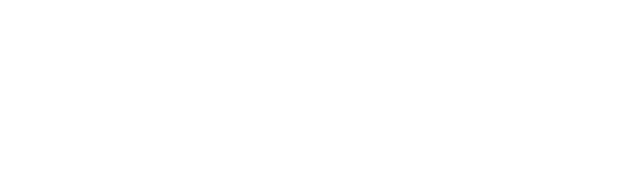
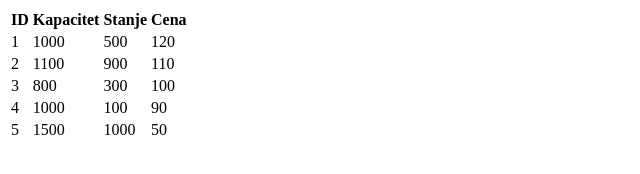
Before and after one commit to vid4n/RxJsProjekat, a website built with webpack: page index.html in a window 1280 px wide. Shown: the whole page, without its empty margins (0-640 px from the left). Built offline with nearby package versions, Linux system fonts and the light colour scheme.

Commit message:
Klasa Stanica doradjena

```diff
--- a/src/index.js
+++ b/src/index.js
@@ -1 +1,38 @@
+import { Stanica } from "./models/Stanica.js";
+
+let stanice = new Array();
+stanice.push(new Stanica (1, 1000, 500, 120));
+stanice.push(new Stanica (2, 1100, 900, 110));
+stanice.push(new Stanica (3, 800, 300, 100));
+stanice.push(new Stanica (4, 1000, 100, 90));
+stanice.push(new Stanica (5, 1500, 1000, 50));
+
+crtajTabeluStanica(document.body);
+
+
+function crtajTabeluStanica(host){
+
+    const tabelaStanica = document.createElement("table");
+
+    host.appendChild(tabelaStanica);
+
+    let kolone = ["ID", "Kapacitet", "Stanje", "Cena"];
+
+    const hederTabele = document.createElement("tr");
+
+    kolone.forEach(el => {
+        const kolona = document.createElement("th");
+        kolona.innerHTML = el;
+
+        hederTabele.appendChild(kolona);
+    })
+
+    tabelaStanica.appendChild(hederTabele);
+
+
+    stanice.forEach(el => {
+        el.drawStanicaRow(tabelaStanica);
+    })
+}
+
 console.log("Dotore");
--- /dev/null
+++ b/src/models/Stanica.js
@@ -0,0 +1,41 @@
+export class Stanica{
+
+    constructor(id, kapacitetEnergije, stanjeEnergije, cenaPoJedinici){
+        this.id = id;
+        this.kapacitetEnergije = kapacitetEnergije;
+        this.stanjeEnergije = stanjeEnergije;
+        this.cenaPoJedinici = cenaPoJedinici;
+    }
+
+    drawStanicaRow(host){
+        if(!host)
+            throw new error("Nije prosledjen host");
+
+        const stanicaRow = document.createElement("tr");
+
+        let atributi = [this.id, this.kapacitetEnergije, this.stanjeEnergije, this.cenaPoJedinici];
+
+        atributi.forEach(el => {
+            const podatak = document.createElement("td");
+            podatak.innerHTML = el;
+            stanicaRow.appendChild(podatak);
+        })
+
+        host.appendChild(stanicaRow);
+    }
+
+    povecajKapacitet(dodatniKapacitet){
+        this.kapacitetEnergije += dodatniKapacitet;
+    }
+
+    napuniStanicuDoKraja(){
+        this.stanjeEnergije = this.kapacitetEnergije;
+    }
+
+    napuniStanicu(dodataEnergija){
+        if( (this.stanjeEnergije + dodataEnergija) > this.kapacitetEnergije )
+            throw new error("Kapacitet premasen");
+
+        this.stanjeEnergije += dodataEnergija;
+    }
+}
```
Also changed, not shown: index.html (+3 -1 lines), src/js/stanica.js (deleted, +0 -9 lines), dist/bundle.js.
